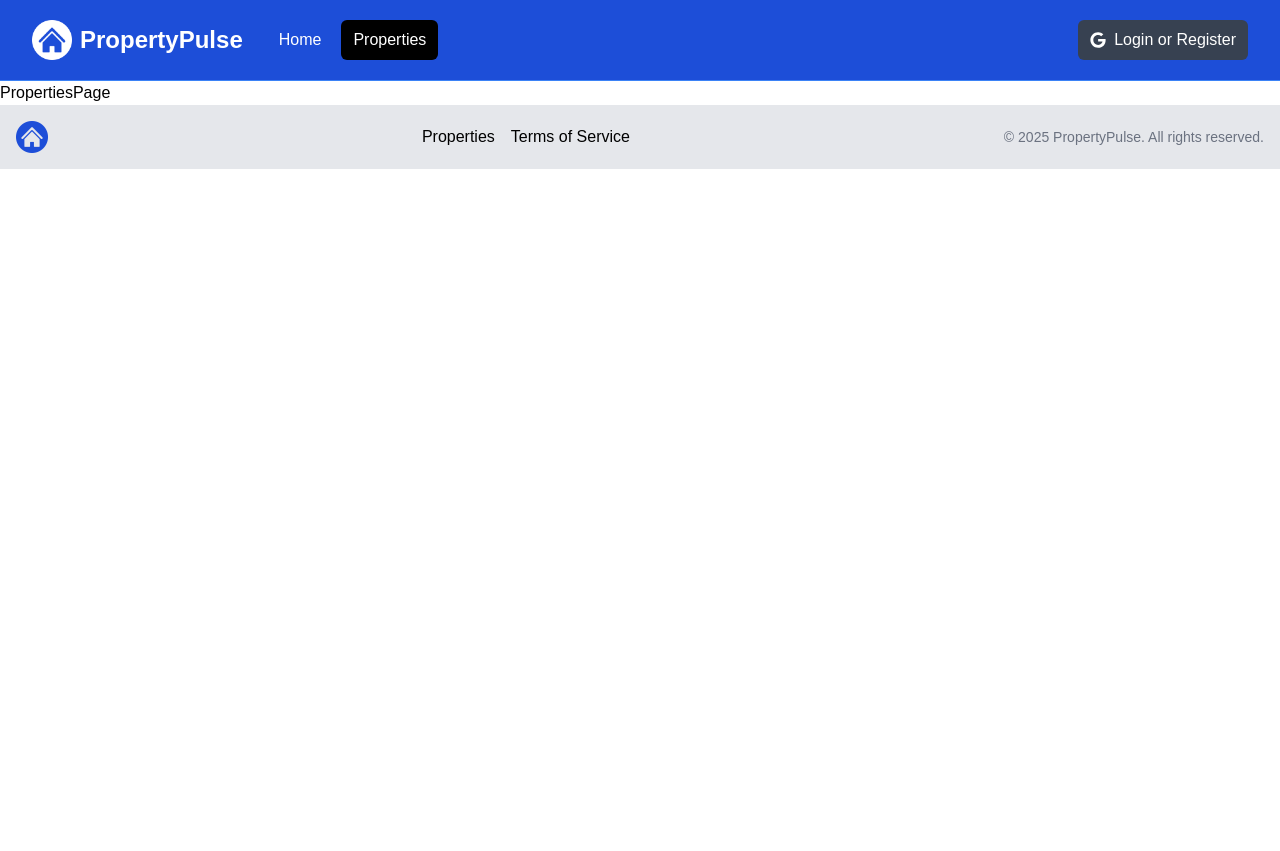
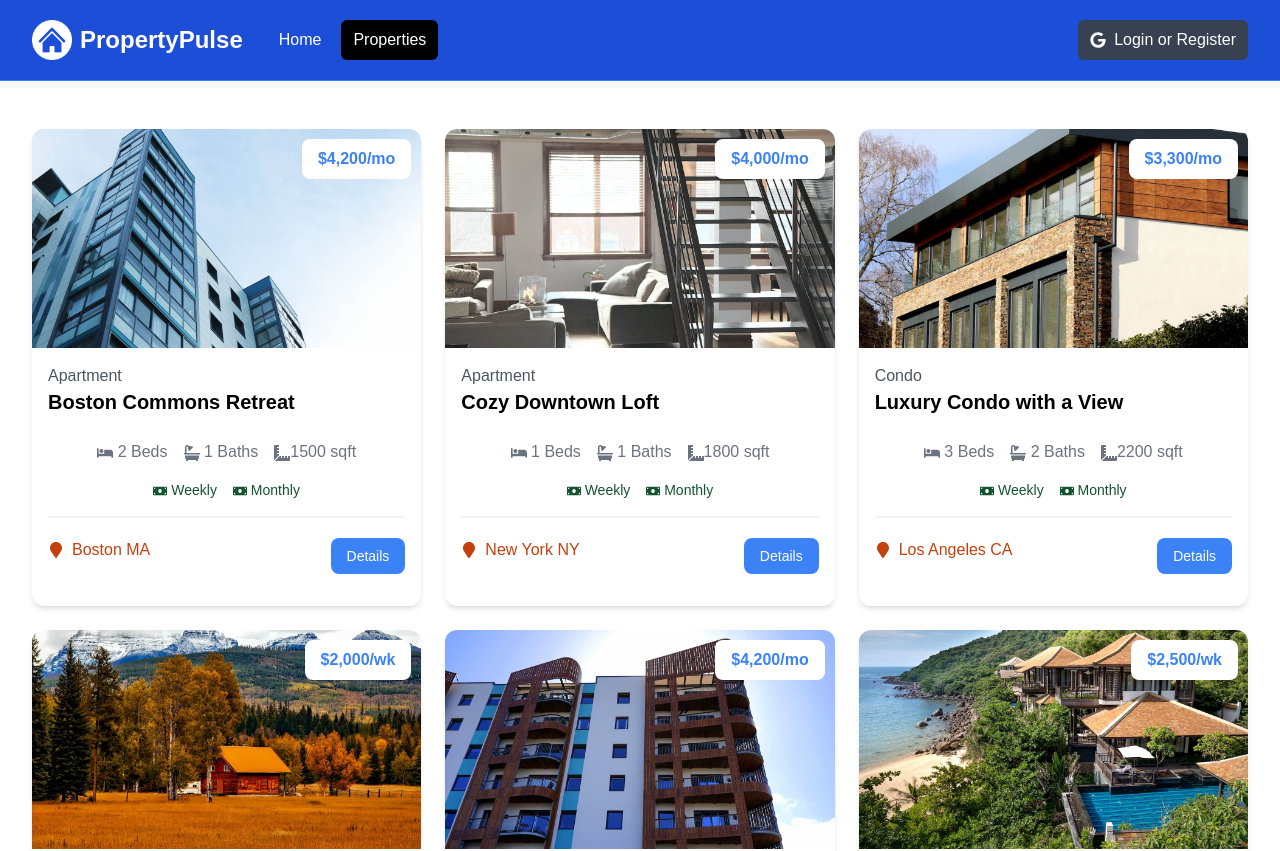
Before and after one commit to albert-fit/property-pulse-nextjs, a Next.js app: page /properties in a window 1280 px wide. Shown: the top 851 px of the page. Before the commit the page ends 800 px from the top, so only its background shows below. Built offline with nearby package versions, Linux system fonts and the light colour scheme.

Commit message:
set up PropertiesPage to map through properties

```diff
--- a/app/properties/page.jsx
+++ b/app/properties/page.jsx
@@ -1,5 +1,25 @@
+import PropertyCard from "@/components/PropertyCard";
+import properties from "@/properties.json";
+
 const PropertiesPage = () => {
-    return ( <div>PropertiesPage</div> );
-}
+  return (
+    <section className="px-4 py-6">
+      <div className="container-xl lg:container m-auto px-4 py-6">
+        {properties.length === 0 ? (
+          <p>No properties found</p>
+        ) : (
+          <div className="grid grid-cols-1 md:grid-cols-3 gap-6">
+            {properties.map((property) => (
+              <PropertyCard
+                key={property._id}
+                property={property}
+              ></PropertyCard>
+            ))}
+          </div>
+        )}
+      </div>
+    </section>
+  );
+};
 
 export default PropertiesPage;
```
